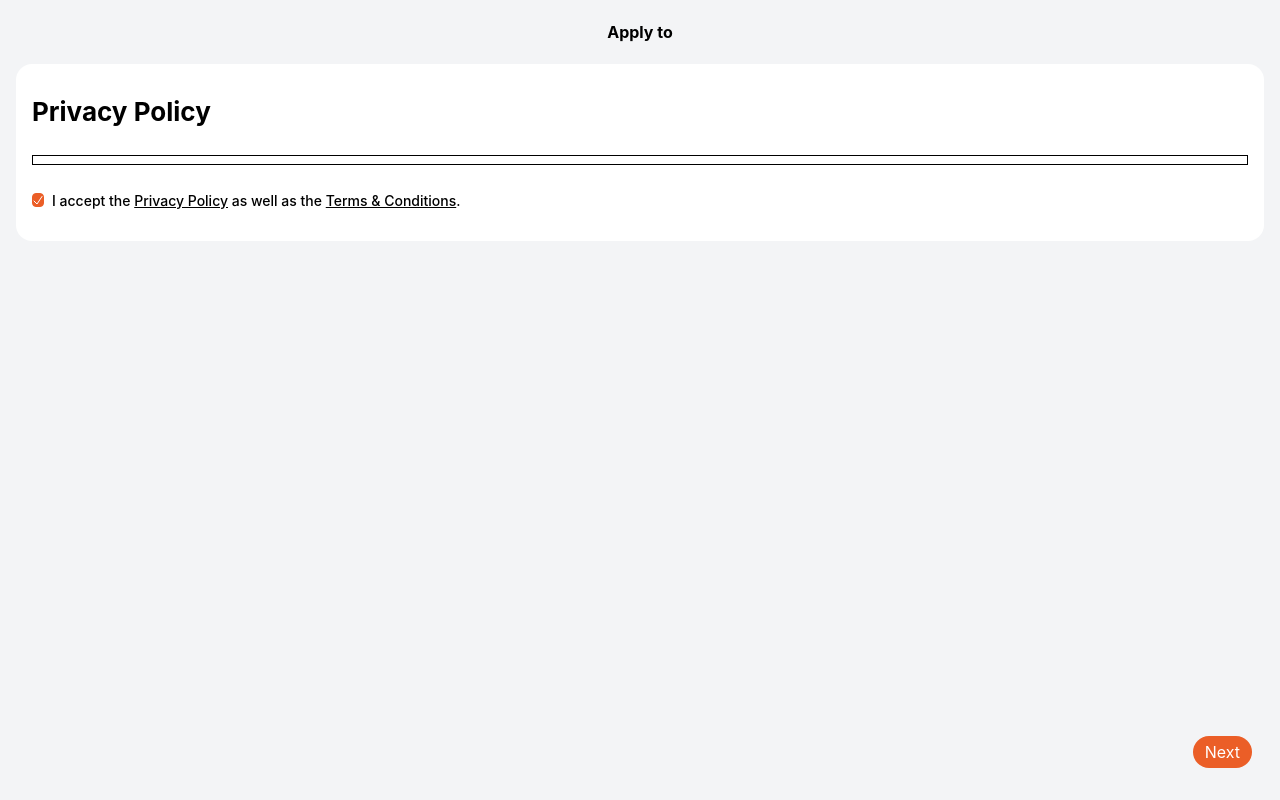
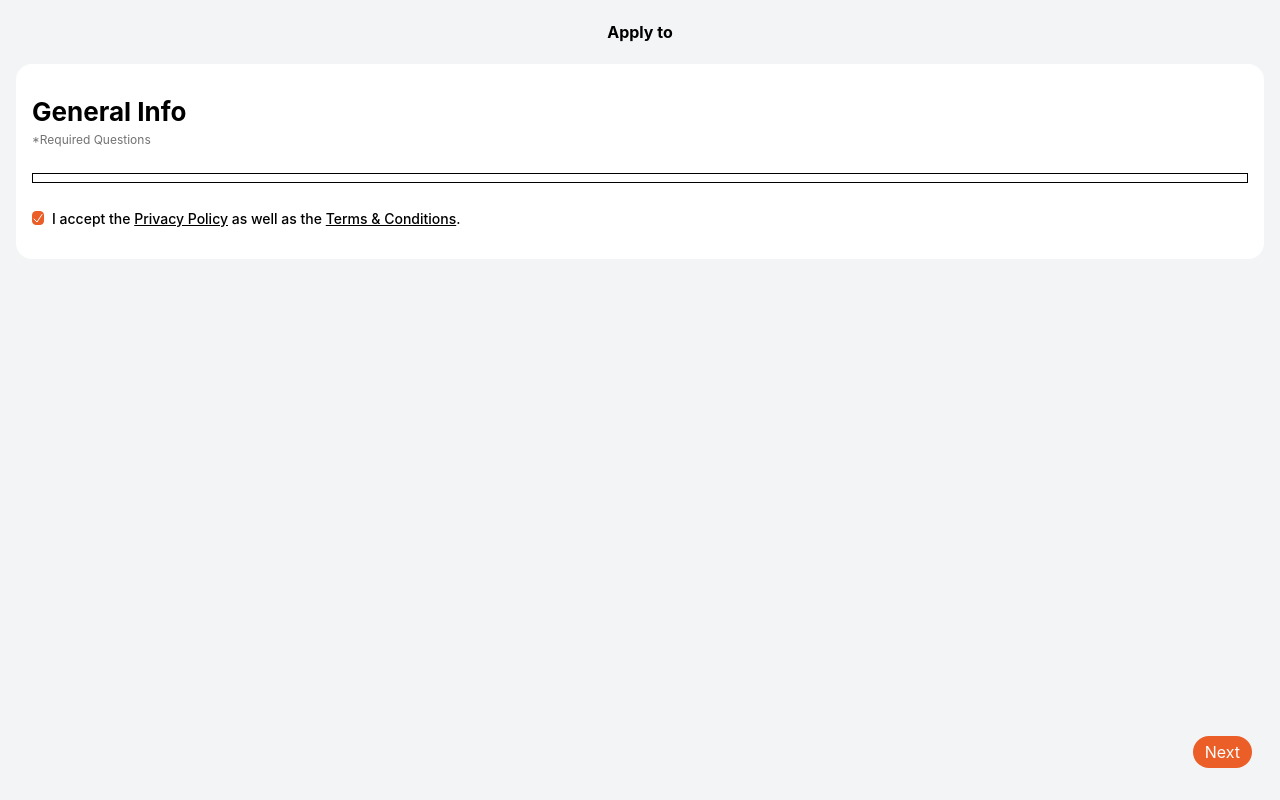
Before and after one commit to DSC-TechLead/nusdevs-frontend-vite, a React (Vite) app: page /hosting-demo in a window 1280 px wide. Built offline with nearby package versions, Linux system fonts and the light colour scheme.

Commit message:
Modify header font

```diff
--- a/src/components/common/form/form-section.tsx
+++ b/src/components/common/form/form-section.tsx
@@ -7,7 +7,7 @@ export const FormHeader: React.FC<FormHeaderProps> = ({ header, subtitle }) => {
     <div className="flex-col justify-start items-start gap-0 inline-flex">
       <div className="text-h2 font-bold">{header}</div>
       {subtitle && (
-        <div className="text-black/50 text-xs font-normal font-['Inter'] leading-[18px]">
+        <div className="text-black/50 text-xs text-secondary-text leading-[18px]">
           {subtitle}
         </div>
       )}
--- a/src/components/hosting/general-info.tsx
+++ b/src/components/hosting/general-info.tsx
@@ -15,7 +15,7 @@ const GeneralInfo: React.FC<PrivacyPolicyProps> = ({
 
   return (
     <div className="w-full h-full px-5 py-8 bg-white rounded-2xl flex-col gap-7 inline-flex overflow-auto">
-      <FormHeader header="Privacy Policy" />
+      <FormHeader header="General Info" subtitle="*Required Questions" />
       <div className="p-2 border border-black overflow-auto flex-auto">
         <p className="text- text-justify">{text}</p>
       </div>
```
